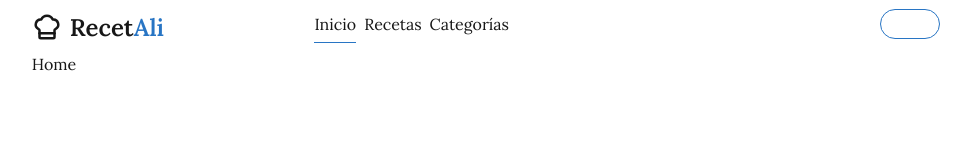
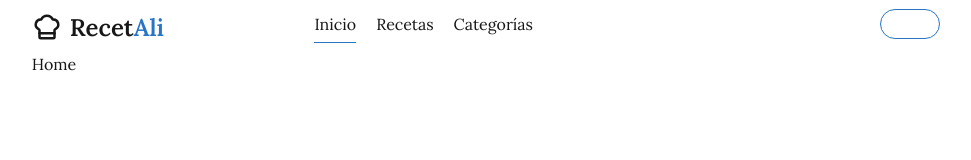
Before and after one commit to cperefer/recetali, a Next.js app: page / in a window 1280 px wide. Shown: the top 160 px of the page, without its empty margins (43-1014 px from the left). Built offline with nearby package versions, Linux system fonts and the light colour scheme; no server answers.

Commit message:
feat: added more gap for main menu

```diff
--- a/src/features/shared/MainMenu.tsx
+++ b/src/features/shared/MainMenu.tsx
@@ -15,7 +15,7 @@ export default function MainMenu({
 
   return (
     <div className="hidden md:block w-2/4">
-      <ul className="flex flex-row gap-2">
+      <ul className="flex flex-row gap-5">
         <li>
           <Link href={"/"} className={getLinkClass("/")}>
             Inicio
```
